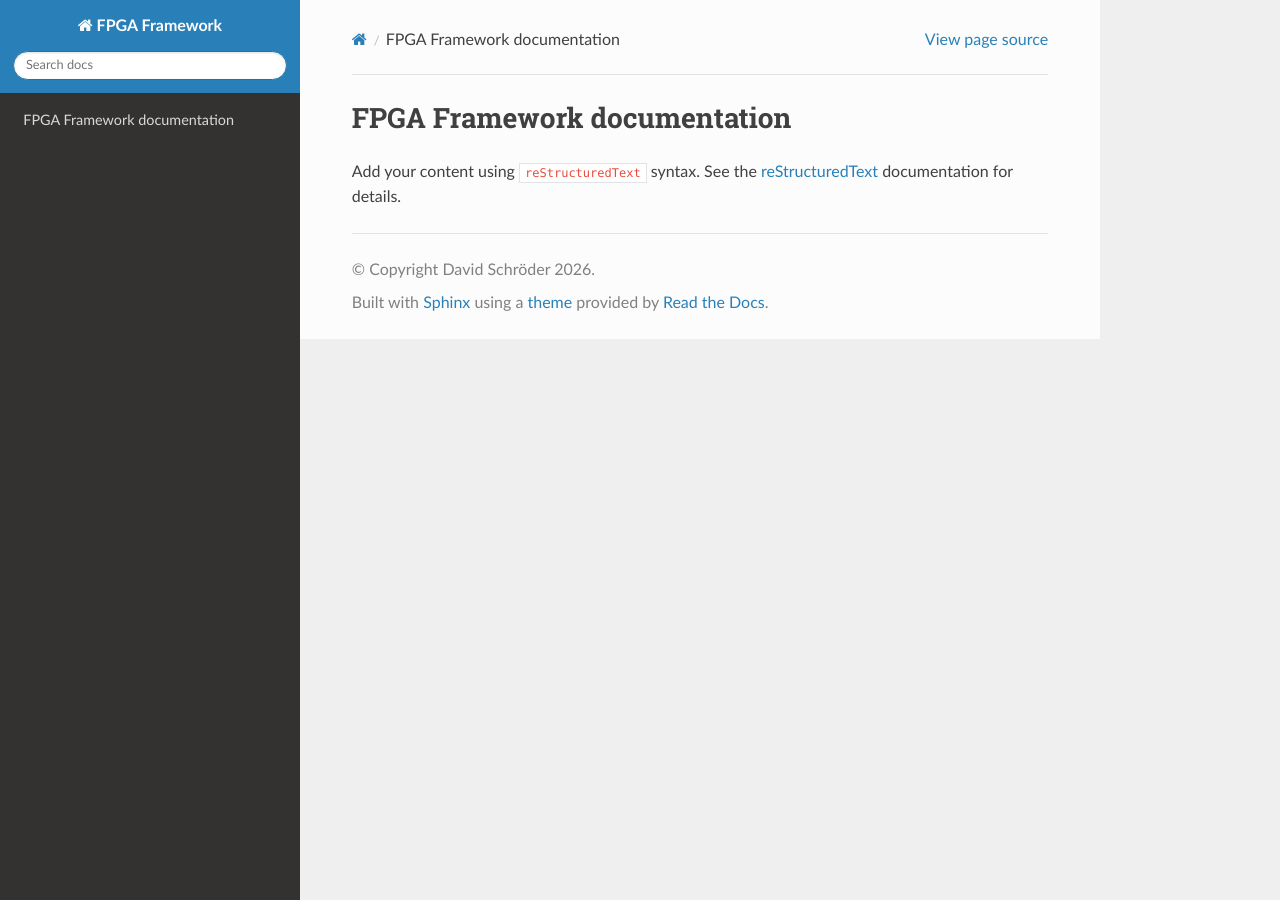
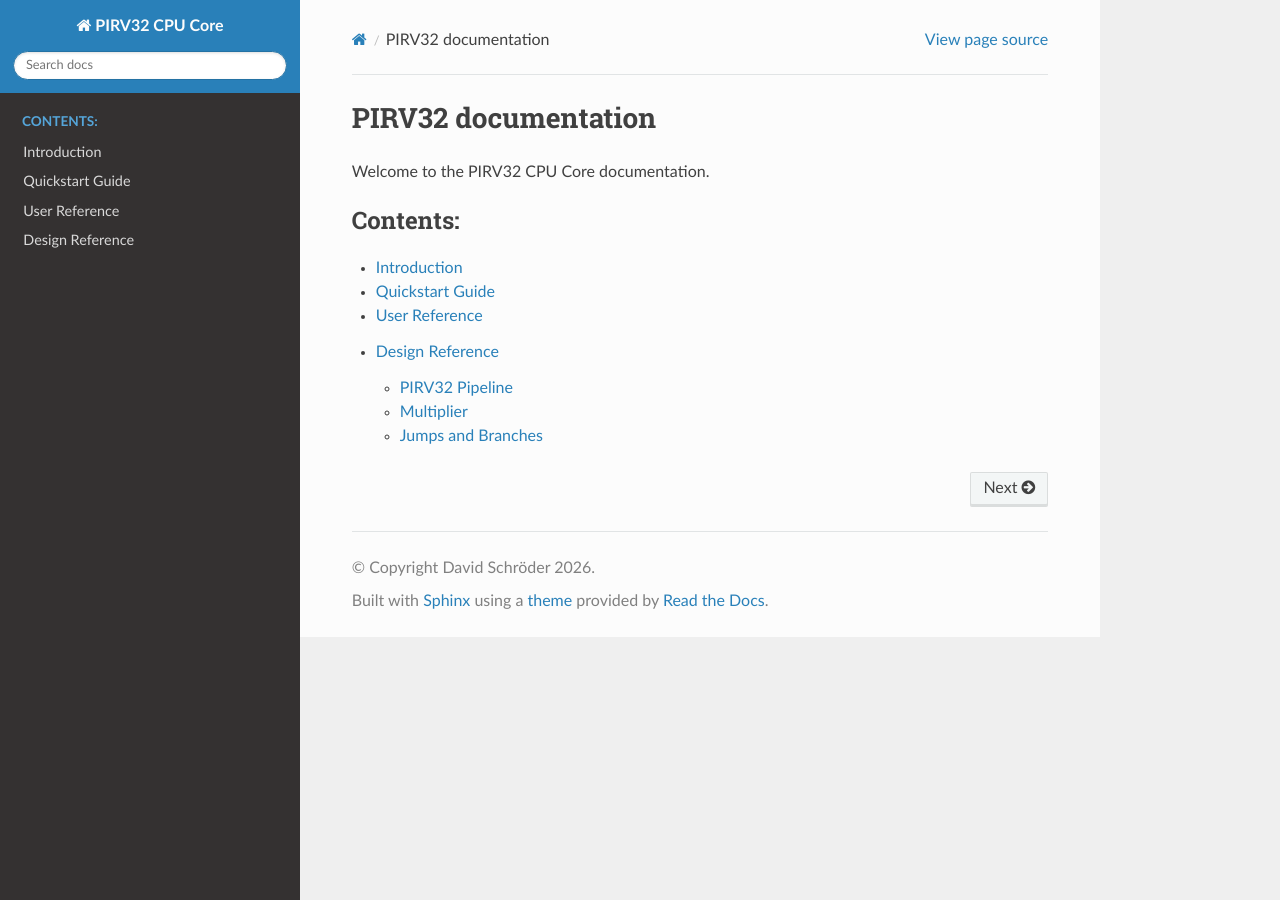
Before and after one commit to david-schroeder/pirv32, a Sphinx documentation site: the page built from docs/source/index.rst, in a window 1280 px wide. Built offline with Sphinx 7.4.7 and the Read the Docs theme 3.1.0, drawn with Linux system fonts in a browser that asks for light colours.

Commit message:
docs initial

```diff
--- a/docs/source/conf.py
+++ b/docs/source/conf.py
@@ -6,7 +6,7 @@
 # -- Project information -----------------------------------------------------
 # https://www.sphinx-doc.org/en/master/usage/configuration.html#project-information
 
-project = 'FPGA Framework'
+project = 'PIRV32 CPU Core'
 copyright = 'David Schröder 2026'
 author = 'David Schröder'
 
--- /dev/null
+++ b/docs/source/design_ref/control_flow.rst
@@ -0,0 +1,4 @@
+Jumps and Branches
+==================
+
+Jumps and branches are taken from the MEM stage. This reduces critical path length but unfortunately increases CPI fairly significantly. To alleviate this, the core currently includes a static not taken branch predictor, which will be replaced with a more advanced design featuring a BTB in the future.
--- /dev/null
+++ b/docs/source/design_ref/index.rst
@@ -0,0 +1,12 @@
+Design Reference
+================
+
+Extends the user reference with detailed design decision documentation and implementation details.
+
+.. toctree::
+   :maxdepth: 2
+   :caption: Contents:
+
+   pipeline
+   multiplier
+   control_flow
--- /dev/null
+++ b/docs/source/design_ref/multiplier.rst
@@ -0,0 +1,5 @@
+Multiplier
+==========
+
+The PIRV32 multiplier spans across three pipeline stages (EX, MEM and WB).
+While allowing for high clock speeds, this means that an instruction following a multiply cannot use its result as an operand; in the event that this happens, the subsequent instruction stalls for a cycle (thus creating a 'multiply-use' conflict).
--- /dev/null
+++ b/docs/source/design_ref/pipeline.rst
@@ -0,0 +1,6 @@
+PIRV32 Pipeline
+===============
+
+The PIRV32 Core consists of a standard 5-stage pipeline, comprising the Fetch, Decode, Execute, Memory and Writeback stages respectively.
+
+Stage control primarily happens via two signals per stage: `*_stage_valid` and `*_stage_ready`. The `valid` signal specifies whether the current stage is occupied by a RISC-V instruction (which is true even for illegal instructions), and thus whether the instruction is allowed to commit later. It is thus passed downstream from the fetch stage to the writeback stage, advancing by one stage per cycle. In contrast, the `ready` signals flow upstream from the writeback stage to the fetch stage. For any stage `X`, `X_stage_ready` being zero means that all stages from fetch until `X` will not update their pipeline registers in the next cycle, and that the stage after `X` will set its `valid` signal to zero in the next cycle (as a stalled stage's current instruction doesn't advance down the pipeline).
--- a/docs/source/index.rst
+++ b/docs/source/index.rst
@@ -1,16 +1,18 @@
-.. FPGA Framework documentation master file, created by
+.. PIRV32 documentation master file, created by
    sphinx-quickstart on Sun Jun 14 21:12:25 2026.
    You can adapt this file completely to your liking, but it should at least
    contain the root `toctree` directive.
 
-FPGA Framework documentation
-============================
+PIRV32 documentation
+====================
 
-Add your content using ``reStructuredText`` syntax. See the
-`reStructuredText <https://www.sphinx-doc.org/en/master/usage/restructuredtext/index.html>`_
-documentation for details.
-
+Welcome to the PIRV32 CPU Core documentation.
 
 .. toctree::
    :maxdepth: 2
    :caption: Contents:
+
+   intro
+   quickstart
+   user_ref/index
+   design_ref/index
--- /dev/null
+++ b/docs/source/quickstart.rst
@@ -0,0 +1,2 @@
+Quickstart Guide
+================
--- /dev/null
+++ b/docs/source/user_ref/index.rst
@@ -0,0 +1,6 @@
+User Reference
+==============
+
+.. toctree::
+   :maxdepth: 2
+   :caption: Contents:
```
Also changed, not shown: docs/source/intro.rst (added, +10 -0 lines).
